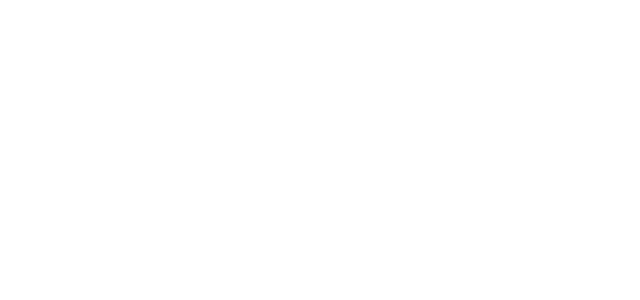
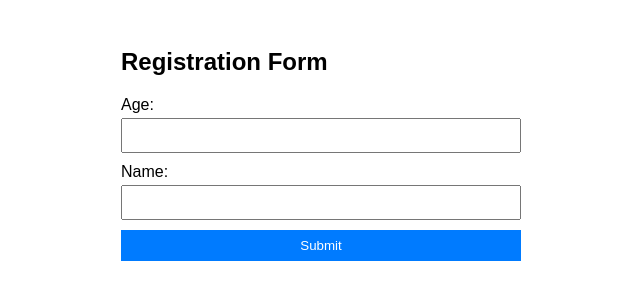
Before and after one commit to acciojob/promises-and-chains-rrtiwari, a website: page main.html in a window 1280 px wide. Shown: the whole page, without its empty margins (319-959 px from the left). Drawn offline with Linux system fonts and the light colour scheme.

Commit message:
created a submission

```diff
--- a/main.html
+++ b/main.html
@@ -6,8 +6,22 @@
   </head>
 
   <body>
-    <!-- write the body here -->
+	<div class="container">
+    <h2>Registration Form</h2>
+    <form id="myform">
+      <div class="form-group">
+        <label for="age">Age:</label>
+        <input type="number" id="age" >
+      </div>
 
+      <div class="form-group">
+        <label for="name">Name:</label>
+        <input type="text" id="name" >
+      </div>
+
+      <button type="submit" id="btn">Submit</button>
+    </form>
+  </div>
     <script type="text/javascript" src="./script.js"></script>
   </body>
 </html>
--- a/script.js
+++ b/script.js
@@ -1 +1,32 @@
-//your JS code here. If required.
+let form = document.getElementById("myform");
+
+form.addEventListener("submit", (e) => {
+  e.preventDefault();
+
+  let age = parseInt(document.getElementById("age").value);
+  let name = document.getElementById("name").value.trim();
+
+  validate(age, name)
+    .then((msg) => alert(msg))
+    .catch((err) => alert(err));
+});
+
+function validate(age, name) {
+  if (!age || !name) {
+    return Promise.reject("Please enter valid details.");
+  }
+
+  if (age < 18) {
+    return new Promise((resolve, reject) => {
+      setTimeout(() => {
+        reject("Oh sorry. You aren't old enough.");
+      }, 4000);
+    });
+  } else {
+    return new Promise((resolve) => {
+      setTimeout(() => {
+        resolve(`Welcome, ${name}. You can vote.`);
+      }, 4000);
+    });
+  }
+}
--- a/styles.css
+++ b/styles.css
@@ -1 +1,35 @@
-/*  your css code here. If applicable */
+body {
+  font-family: Arial, sans-serif;
+  padding: 20px;
+}
+
+.container {
+  max-width: 400px;
+  margin: auto;
+}
+
+.form-group {
+  margin-bottom: 10px;
+}
+
+label {
+  display: block;
+  margin-bottom: 4px;
+}
+
+input, button {
+  width: 100%;
+  padding: 8px;
+  box-sizing: border-box;
+}
+
+button {
+  background: #007BFF;
+  border: none;
+  color: white;
+  cursor: pointer;
+}
+
+button:hover {
+  background: #0056b3;
+}
```
